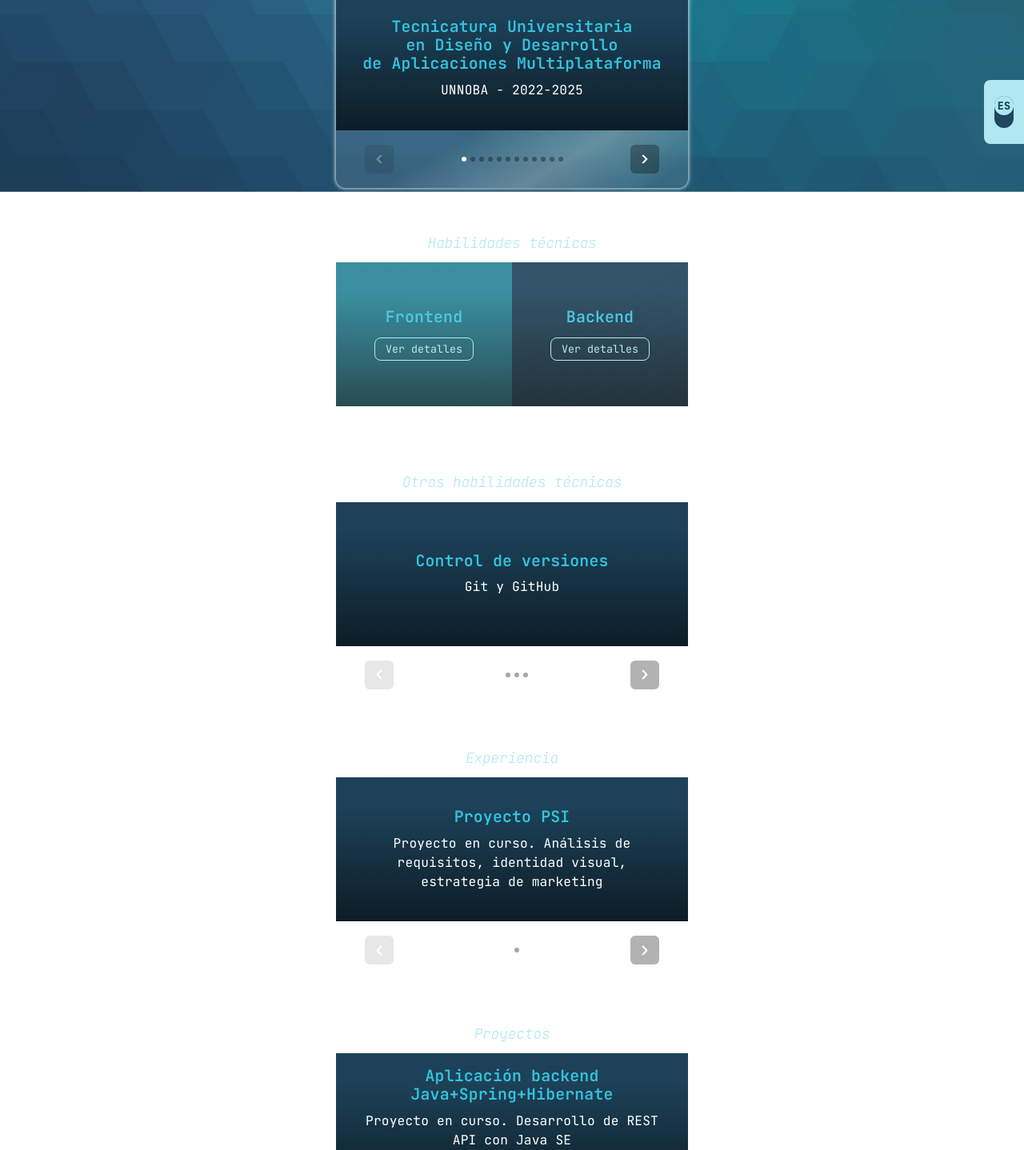
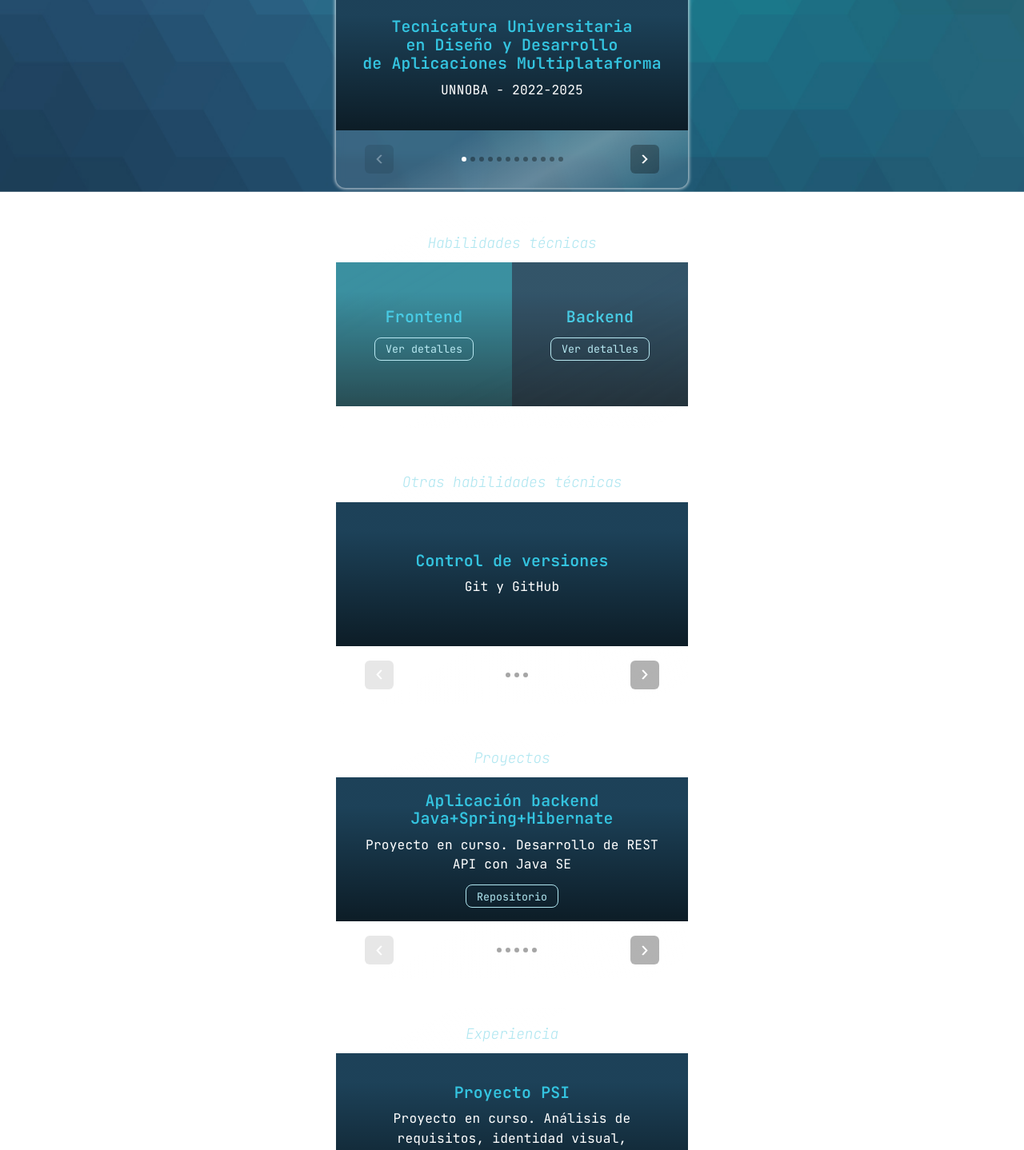
Before and after one commit to alexis-kees-bahl/alexis-kees-bahl.github.io, a React (Vite) app: page / in a window 1280 px wide. Shown: the part 560-1998 px from the top of the page at 80% size. Built offline with nearby package versions, Linux system fonts and the light colour scheme.

Commit message:
restylized language tab

```diff
--- a/src/App.css
+++ b/src/App.css
@@ -6,7 +6,7 @@
   --light-green: #298fa3;
   --light-blue: #34c4e0;
   --title-color: #b1e7f1;
-      --header: #8bd5e0d5;
+  --header: #8bd5e0d5;
 }
 
 /*
@@ -75,6 +75,7 @@ main {
   height: 100%;
   min-height: 100lvh;
   width: 100%;
+  margin: auto;
   background-color: transparent;
   display: flex;
   flex-direction: column;
@@ -85,7 +86,7 @@ main {
 }
 
 header {
-  background:var(--header);
+  background: var(--header);
   backdrop-filter: blur(6px);
   -webkit-backdrop-filter: blur(6px);
   box-shadow: 0 0 4px 1px var(--dark-green);
@@ -137,34 +138,33 @@ header img {
 
 header h2 {
   font-size: 1.2rem;
-  color: var(--dark-green)
-
+  color: var(--dark-green);
 }
 
 .language-tab {
   display: flex;
   justify-content: center;
   align-items: center;
-  position:fixed;
-  right:0;
-  bottom: 60px;
-  width: 50px;
-  height: 80px;
+  position: fixed;
+  right: 0;
+  width: 3rem;
+  height: 3rem;
+  top: 80px;
   background-color: var(--title-color);
   border-radius: 8px 0 0 8px;
-    z-index: 100;
+  z-index: 100;
 }
 
 .language-tab__slider {
   display: flex;
-  flex-direction: row;
   position: relative;
-  height: 40px;
-  width: 24px;
+  width: 1rem;
+  height: 1.75rem;
   border-radius: 15px;
   background-color: var(--dark-green);
   cursor: pointer;
-
+  box-sizing: content-box;
+  padding: 3px;
 }
 
 .language-tab__slider-button {
@@ -175,17 +175,24 @@ header h2 {
   font-weight: 800;
   color: var(--dark-green);
   position: relative;
-  height: 24px;
-  width: 24px;
+  width: 1rem;
+  height: 1rem;
   border-radius: 50%;
   background-color: var(--title-color);
   transition: transform 0.2s ease-in;
-
 }
 
 .language-slider__button-eng {
-  transform: translateY(16px);
+  transform: translateY(0.75rem);
+}
 
+.language-tab {
+}
+
+.language-tab__slider {
+}
+
+.language-tab__slider-button {
 }
 
 /*
@@ -463,7 +470,6 @@ footer {
   background-color: var(--light-green);
 }
 
-
 .right-panel {
   background-color: var(--dark-green);
 }
--- a/src/App.jsx
+++ b/src/App.jsx
@@ -1,6 +1,6 @@
 import { useState } from "react";
 import "./App.css";
-import Lang from "./components/LanguageBtn"
+import Lang from "./components/LanguageBtn";
 import Card from "./components/Card";
 import greenHexa from "./assets/green-hexagons.jpg";
 import {
@@ -25,15 +25,13 @@ import {
   backendEng,
   otrasEng,
   habilidadesBlandasEng,
-} from "./components/DataEng"
-
-
+} from "./components/DataEng";
 
 const RenderEsp = () => {
   return (
     <>
       <main>
-        <Card title="CV Alexis Kees"/>
+        <Card title="CV Alexis Kees" />
         <Card
           title="Redes y contacto"
           items={datosPersonales}
@@ -41,10 +39,10 @@ const RenderEsp = () => {
           english={false}
         />
 
-        <Card title="Formación" items={formacion} english={false}/>
+        <Card title="Formación" items={formacion} english={false} />
 
         <Card
-           title="Habilidades técnicas"
+          title="Habilidades técnicas"
           items={frontend}
           //Optional elements to render a DualPanel Card
           items2={backend}
@@ -52,16 +50,22 @@ const RenderEsp = () => {
           secondPanelTitle="Backend"
           english={false}
         />
+        <Card
+          title="Otras habilidades técnicas"
+          items={otras}
+          english={false}
+        />
+        <Card title="Proyectos" items={proyectos} english={false} />
 
-        <Card title="Otras habilidades técnicas" items={otras} english={false}/>
+        <Card title="Experiencia" items={experiencia} english={false} />
 
-        <Card title="Experiencia" items={experiencia} english={false}/>
+        <Card title="Inglés" items={ingles} english={false} />
 
-        <Card title="Proyectos" items={proyectos} english={false}/>
-
-        <Card title="Inglés" items={ingles} english={false}/>
-
-        <Card title="Habilidades blandas" items={habilidadesBlandas} english={false}/>
+        <Card
+          title="Habilidades blandas"
+          items={habilidadesBlandas}
+          english={false}
+        />
       </main>
 
       <footer>
@@ -84,7 +88,7 @@ const RenderEng = () => {
   return (
     <>
       <main>
-        <Card title="Alexis Kees CV"/>
+        <Card title="Alexis Kees CV" />
         <Card
           title="Contact & links"
           items={datosPersonalesEng}
@@ -92,7 +96,7 @@ const RenderEng = () => {
           english={true}
         />
 
-        <Card title="Education" items={formacionEng} english={true}/>
+        <Card title="Education" items={formacionEng} english={true} />
 
         <Card
           title="Technical skills"
@@ -104,15 +108,19 @@ const RenderEng = () => {
           english={true}
         />
 
-        <Card title="Other technical skills" items={otrasEng} english={true}/>
+        <Card title="Other technical skills" items={otrasEng} english={true} />
 
-        <Card title="Experience" items={experienciaEng} english={true}/>
+        <Card title="Projects" items={proyectosEng} english={true} />
 
-        <Card title="Projects" items={proyectosEng} english={true}/>
+        <Card title="Experience" items={experienciaEng} english={true} />
 
-        <Card title="English" items={inglesEng} english={true}/>
+        <Card title="English" items={inglesEng} english={true} />
 
-        <Card title="Soft skills" items={habilidadesBlandasEng} english={true}/>
+        <Card
+          title="Soft skills"
+          items={habilidadesBlandasEng}
+          english={true}
+        />
       </main>
 
       <footer>
@@ -131,7 +139,6 @@ const RenderEng = () => {
   );
 };
 
-
 export default function App() {
   const [english, setEnglish] = useState(false);
   return (
@@ -145,7 +152,7 @@ export default function App() {
           alt="Fondo de pantalla"
         />
       </picture>
-      <Lang english={english} setEnglish={setEnglish}/>
+      <Lang english={english} setEnglish={setEnglish} />
 
       {/*
       Main section containing Card components
--- a/src/components/Data.jsx
+++ b/src/components/Data.jsx
@@ -174,7 +174,7 @@ export const backend = [
     title: "SQL + MySQL",
     description: "Diseño relacional, consultas complejas",
   },
-  { title: "Node.js", description: "" },
+  { title: "Node.js", description: "API REST con Express. Arquitectura MVC. Vistas dinámicas con EJS" },
   { title: "Amazon Web Services", description: "S3, Route 53, CloudFront" },
 ];
 
--- a/src/components/DataEng.jsx
+++ b/src/components/DataEng.jsx
@@ -163,7 +163,7 @@ export const backendEng = [
     title: "SQL + MySQL",
     description: "Relational design, complex queries",
   },
-  { title: "Node.js", description: "" },
+  { title: "Node.js", description: "REST API with Express. MVC Architecture. Dynamic Views with EJS" },
   { title: "Amazon Web Services", description: "S3, Route 53, CloudFront" },
 ];
 
```
